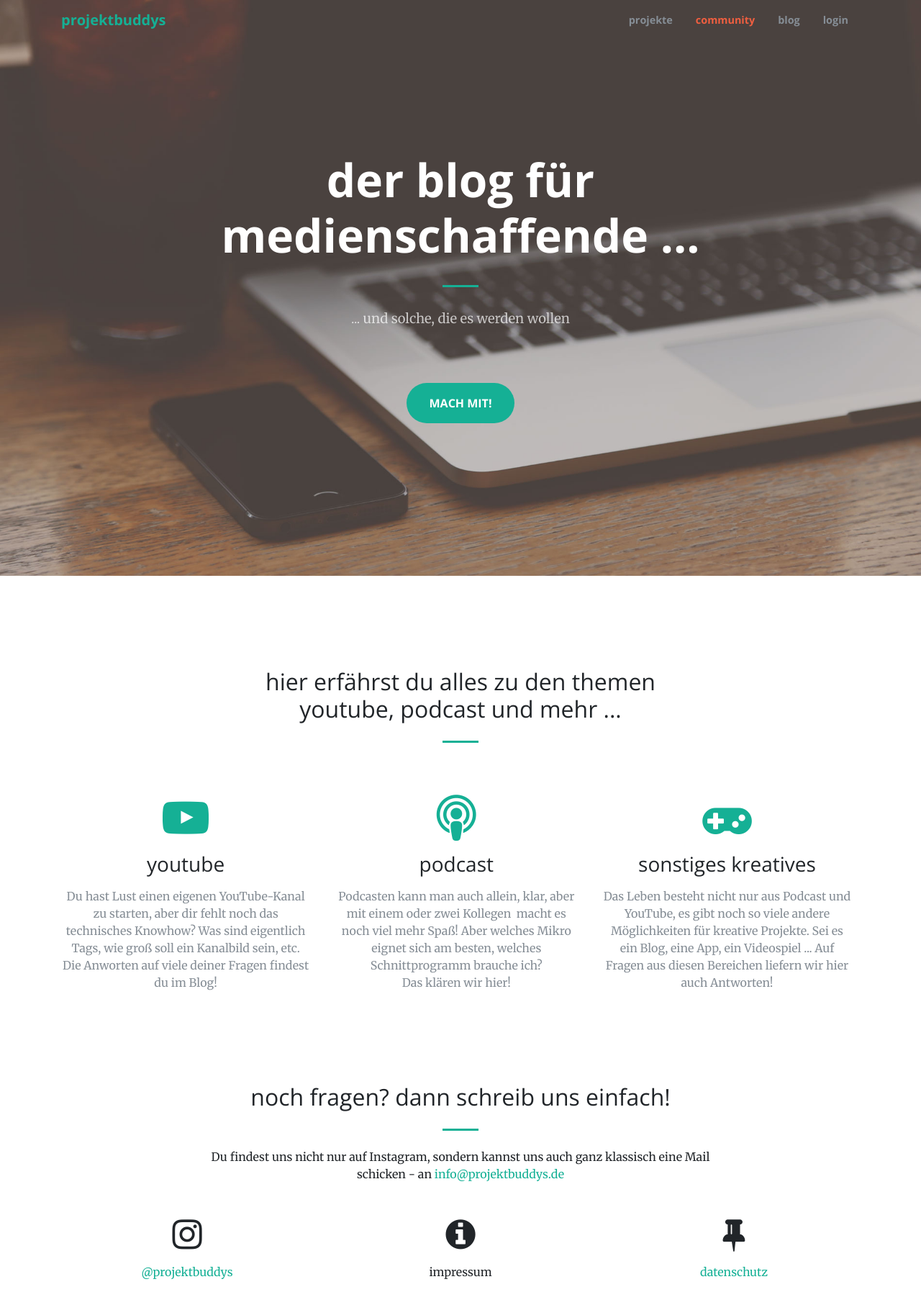
After one commit to WalkingLisa/projektbuddys, a Flask app: page /blog in a window 1280 px wide. The commit adds this page. Shown: the whole page at 72% size. Run offline with Flask 2, Linux system fonts and the light colour scheme; some libraries are stand-ins or nearby versions.

Commit message:
Add files via upload

```diff
--- a/main.py
+++ b/main.py
@@ -6,6 +6,9 @@ app=Flask(__name__)#MODEL
 def index():
     return render_template("index.html")#VIEW
 
+@app.route("/blog")#CONTROLLER
+def blog():
+    return render_template("blog.html")#VIEW
 
 if __name__ == '__main__':
     app.run()
--- /dev/null
+++ b/templates/base.html
@@ -0,0 +1,66 @@
+<!DOCTYPE html>
+<html>
+
+<head>
+    <meta charset="utf-8">
+    <meta name="viewport" content="width=device-width, initial-scale=1.0, shrink-to-fit=no">
+    <title>projektbuddys</title>
+    <link rel="stylesheet" href="/static/bootstrap/css/bootstrap.min.css?h=27de2e035d67b4f0a6ca4e251c2b4591">
+    <link rel="stylesheet" href="https://fonts.googleapis.com/css?family=Open+Sans:300italic,400italic,600italic,700italic,800italic,400,300,600,700,800">
+    <link rel="stylesheet" href="https://fonts.googleapis.com/css?family=Merriweather:400,300,300italic,400italic,700,700italic,900,900italic">
+    <link rel="stylesheet" href="https://cdnjs.cloudflare.com/ajax/libs/font-awesome/4.7.0/css/font-awesome.min.css">
+    <link rel="stylesheet" href="https://cdnjs.cloudflare.com/ajax/libs/aos/2.1.1/aos.css">
+    <link rel="stylesheet" href="https://cdnjs.cloudflare.com/ajax/libs/magnific-popup.js/1.1.0/magnific-popup.min.css">
+    <link rel="stylesheet" href="/static/css/untitled-1.css?h=d41d8cd98f00b204e9800998ecf8427e">
+    <link rel="stylesheet" href="/static/css/untitled.css?h=615c2228d6ee356c9e97d80119ffff2a">
+</head>
+
+<body id="page-top">
+    <nav class="navbar navbar-light navbar-expand-lg fixed-top" id="mainNav">
+        <div class="container"><a class="navbar-brand js-scroll-trigger" href="#page-top" style="color: #15b095;">projektbuddys</a><button data-toggle="collapse" data-target="#navbarResponsive" class="navbar-toggler navbar-toggler-right" type="button" aria-controls="navbarResponsive"
+                aria-expanded="false" aria-label="Toggle navigation"><i class="fa fa-align-justify"></i></button>
+            <div class="collapse navbar-collapse" id="navbarResponsive">
+                <ul class="nav navbar-nav ml-auto">
+                    <li class="nav-item" ><a class="nav-link" href="/templates/index.html">projekte</a></li>
+                    <li class="nav-item" role="presentation"><a class="nav-link js-scroll-trigger" href="#services">community</a></li>
+                    <li class="nav-item" role="presentation"><a class="nav-link" href="/templates/blog.html">blog</a></li>
+                    <li class="nav-item" role="presentation"><a class="nav-link js-scroll-trigger" href="#contact">Login</a></li>
+                </ul>
+            </div>
+        </div>
+    </nav>
+
+    {% block content %}
+    {% endblock content %}
+
+        <div class="container">
+            <div class="row">
+                <div class="col-lg-8 mx-auto text-center">
+                    <h2 class="section-heading">noch fragen? dann schreib uns einfach!</h2>
+                    <hr class="my-4">
+                    <p class="mb-5">Du findest uns nicht nur auf Instagram, sondern kannst uns auch ganz klassisch eine Mail schicken - an <a href="mailto:your-email@your-domain.com">info@projektbuddys.de</a></p>
+                </div>
+            </div>
+            <div class="row">
+                <div class="col-lg-4 ml-auto text-center"><i class="fa fa-instagram fa-3x mb-3 sr-contact" data-aos="zoom-in" data-aos-duration="300" data-aos-once="true"></i>
+                    <p><a href="https://www.instagram.com/" target="_blank">@projektbuddys</a></p>
+                </div>
+                <div class="col-lg-4 ml-auto text-center"><i class="fa fa-info-circle fa-3x mb-3 sr-contact" data-aos="zoom-in" data-aos-duration="300" data-aos-once="true"></i>
+                    <p>impressum</p>
+                </div>
+                <div class="col-lg-4 mr-auto text-center"><i class="fa fa-thumb-tack fa-3x mb-3 sr-contact" data-aos="zoom-in" data-aos-duration="300" data-aos-delay="300" data-aos-once="true"></i>
+                    <p><a href="https://dsgvo-gesetz.de/" target="_blank">datenschutz</a></p>
+                </div>
+            </div>
+        </div>
+    </section>
+    <script src="https://cdnjs.cloudflare.com/ajax/libs/jquery/3.4.1/jquery.min.js"></script>
+    <script src="https://cdnjs.cloudflare.com/ajax/libs/twitter-bootstrap/4.3.1/js/bootstrap.bundle.min.js"></script>
+    <script src="https://cdnjs.cloudflare.com/ajax/libs/jquery-easing/1.4.1/jquery.easing.min.js"></script>
+    <script src="https://cdnjs.cloudflare.com/ajax/libs/magnific-popup.js/1.1.0/jquery.magnific-popup.min.js"></script>
+    <script src="static/js/creative.js?h=fc141d448d82aa9fa8d45eb52d27a193"></script>
+    <script src="static/js/bs-animation.js?h=cc4d20340936b09bec81533dd59db3a8"></script>
+    <script src="https://cdnjs.cloudflare.com/ajax/libs/aos/2.1.1/aos.js"></script>
+</body>
+
+</html>
--- /dev/null
+++ b/templates/blog.html
@@ -0,0 +1,53 @@
+{% extends "base.html" %}
+
+{% block content %}
+
+    <header class="masthead text-center text-white d-flex" style="background-image: url('header.jpg');">
+        <div class="container my-auto">
+            <div class="row">
+                <div class="col-lg-10 mx-auto">
+                    <h1 class="text-uppercase"><strong>der blog für Medienschaffende ...</strong></h1>
+                    <hr style="border-color: #15b095;" />
+                </div>
+            </div>
+            <div class="col-lg-8 mx-auto">
+                <p class="text-faded mb-5">... <strong>und solche, die es werden wollen</strong><br /><br /></p><a class="btn btn-primary btn-xl js-scroll-trigger" role="button" href="#services" style="background-color: #15b095;">mach mit!</a></div>
+        </div>
+    </header>
+    <section id="services">
+        <div class="container">
+            <div class="row">
+                <div class="col-lg-12 text-center">
+                    <h2 class="section-heading">hier erfährst du alles zu den themen <br />youtube, podcast und mehr ...</h2>
+                    <hr class="my-4" style="border-color: #15b095;" />
+                </div>
+            </div>
+        </div>
+        <div class="container">
+            <div class="row">
+                <div class="col-md-6 col-lg-3 text-center">
+                    <div class="mx-auto service-box mt-5"><i class="fa fa-youtube-play fa-4x text-primary mb-3 sr-icons"></i>
+                        <h3 class="mb-3">youtube</h3>
+                        <p class="text-muted mb-0">Du hast Lust einen eigenen YouTube-Kanal zu starten, aber dir fehlt noch das technisches Knowhow? Was sind eigentlich Tags, wie groß soll ein Kanalbild sein, etc. Die Anworten auf viele deiner Fragen findest du im Blog!</p>
+                    </div>
+                </div>
+                <div class="col-md-6 col-lg-3 col-xl-3 offset-lg-0 offset-xl-0 text-center">
+                    <div class="mx-auto service-box mt-5"><i class="fa fa-podcast fa-4x text-primary mb-3 sr-icons"></i>
+                        <h3 class="mb-3">podcast</h3>
+                        <p class="text-muted mb-0">Podcasten kann man auch allein, klar, aber mit einem oder zwei Kollegen  macht es noch viel mehr Spaß! Aber welches Mikro eignet sich am besten, welches Schnittprogramm brauche ich? <br />Das klären wir hier!</p>
+                    </div>
+                </div>
+                <div class="col-md-6 col-lg-3 offset-md-3 offset-lg-0 offset-xl-0 text-center">
+                    <div class="mx-auto service-box mt-5"><i class="fa fa-gamepad fa-4x text-primary mb-3 sr-icons"></i>
+                        <h3 class="mb-3">sonstiges kreatives</h3>
+                        <p class="text-muted mb-0">Das Leben besteht nicht nur aus Podcast und YouTube, es gibt noch so viele andere Möglichkeiten für kreative Projekte. Sei es ein Blog, eine App, ein Videospiel ... Auf Fragen aus diesen Bereichen liefern wir hier auch Antworten!</p>
+                    </div>
+                </div>
+                <div class="clearfix"></div>
+                <div class="clearfix"></div>
+                <div class="clearfix"></div>
+            </div>
+        </div>
+    </section>
+
+{% endblock content %}
```
Also changed, not shown: templates/index.html (+3 -60 lines).
